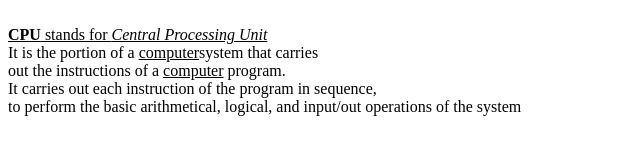
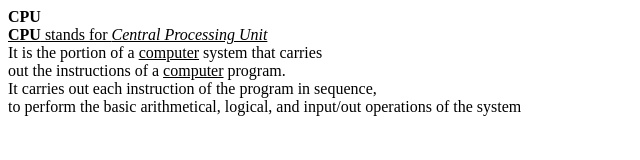
Before and after one commit to iamneo-production/beecfebeadaeccdfffebaeceaec, a plain HTML site: page public/index.html in a window 1280 px wide. Shown: the full height of the page, 0-640 px from the left. Drawn offline with Linux system fonts and the light colour scheme.

Commit message:
Backup Commit

```diff
--- a/public/index.html
+++ b/public/index.html
@@ -1,12 +1,12 @@
 <html>
     <head>
-        <title><b>CPU</b></title>
+        <b>CPU</b>
     </head>
     <body>
         <br>
            <u><b>CPU</b> stands for <i>Central Processing Unit</i></u>
 
-    <br>It is the portion of a <u>computer</u>system that carries
+    <br>It is the portion of a <u>computer</u> system that carries
     <br>out the instructions of a <u>computer</u> program.
     <br>It carries out each instruction of the program in sequence,
     <br>to perform the basic arithmetical, logical, and input/out operations of the system
```
